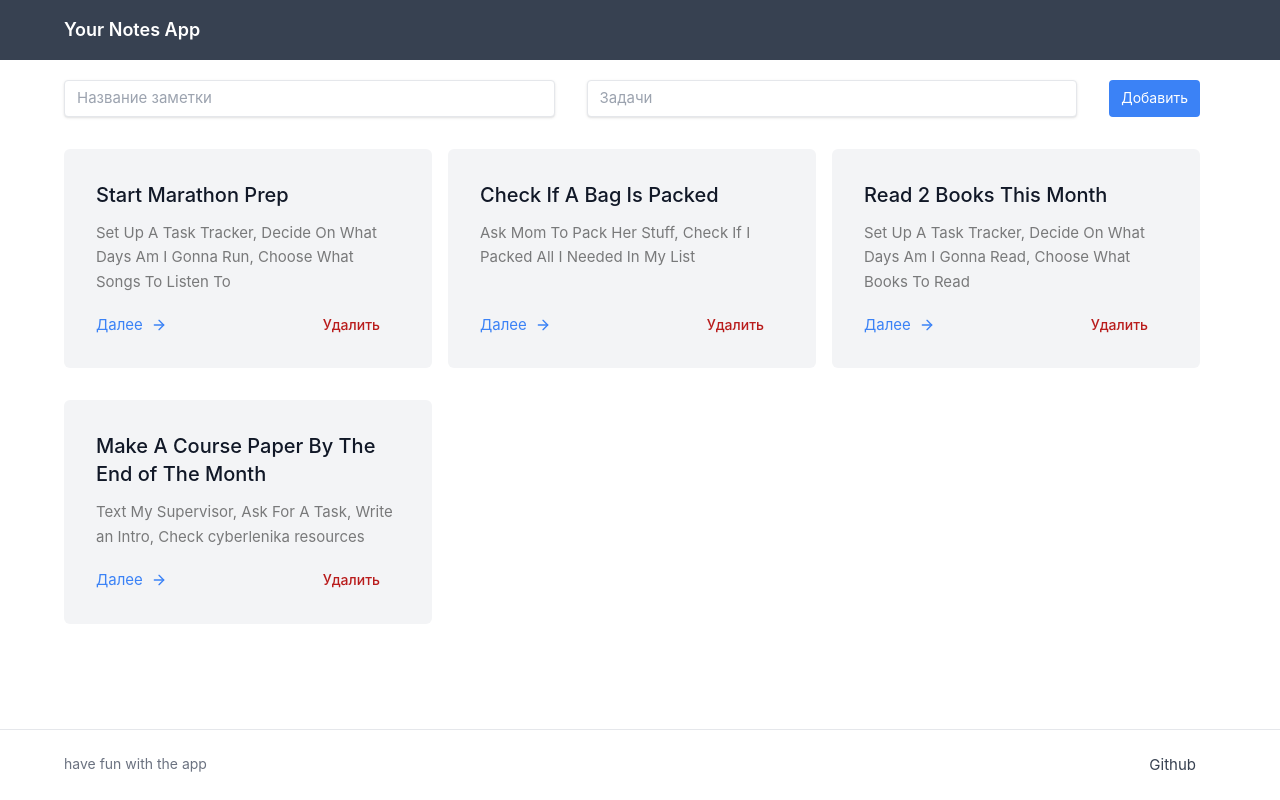
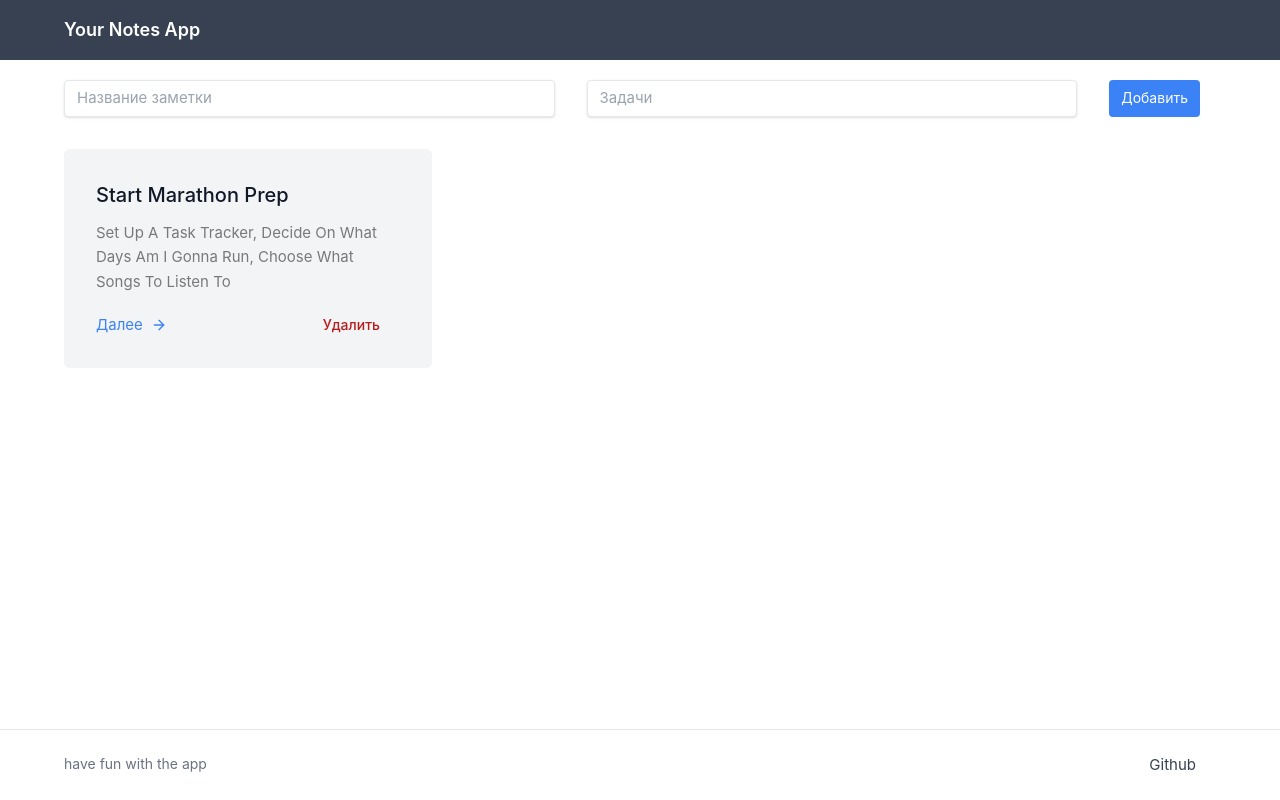
Before and after one commit to hellagirrl/todo-vue, a Vue app: page / in a window 1280 px wide. Built offline with nearby package versions, Linux system fonts and the light colour scheme.

Commit message:
feat: removing todos by index

```diff
--- a/src/stores/index.js
+++ b/src/stores/index.js
@@ -7,38 +7,47 @@ export const useUserStore = defineStore('userStore', {
         {
           name: 'Start Marathon Prep',
           todos: [
-            { name: 'Set Up A Task Tracker', completed: false },
-            { name: 'Decide On What Days Am I Gonna Run', completed: false },
-            { name: 'Choose What Songs To Listen To', completed: false },
-          ],
-        },
-        {
-          name: 'Check If A Bag Is Packed',
-          todos: [
-            { name: 'Ask Mom To Pack Her Stuff', completed: false },
             {
-              name: 'Check If I Packed All I Needed In My List',
+              name: 'Set Up A Task Tracker',
+              completed: false,
+            },
+            {
+              name: 'Decide On What Days Am I Gonna Run',
+              completed: false,
+            },
+            {
+              name: 'Choose What Songs To Listen To',
               completed: false,
             },
           ],
         },
-        {
-          name: 'Read 2 Books This Month',
-          todos: [
-            { name: 'Set Up A Task Tracker', completed: false },
-            { name: 'Decide On What Days Am I Gonna Read', completed: false },
-            { name: 'Choose What Books To Read', completed: false },
-          ],
-        },
-        {
-          name: 'Make A Course Paper By The End of The Month',
-          todos: [
-            { name: 'Text My Supervisor', completed: false },
-            { name: 'Ask For A Task', completed: false },
-            { name: 'Write an Intro', completed: false },
-            { name: 'Check cyberlenika resources', completed: false },
-          ],
-        },
+        // {
+        //   name: 'Check If A Bag Is Packed',
+        //   todos: [
+        //     { name: 'Ask Mom To Pack Her Stuff', completed: false },
+        //     {
+        //       name: 'Check If I Packed All I Needed In My List',
+        //       completed: false,
+        //     },
+        //   ],
+        // },
+        // {
+        //   name: 'Read 2 Books This Month',
+        //   todos: [
+        //     { name: 'Set Up A Task Tracker', completed: false },
+        //     { name: 'Decide On What Days Am I Gonna Read', completed: false },
+        //     { name: 'Choose What Books To Read', completed: false },
+        //   ],
+        // },
+        // {
+        //   name: 'Make A Course Paper By The End of The Month',
+        //   todos: [
+        //     { name: 'Text My Supervisor', completed: false },
+        //     { name: 'Ask For A Task', completed: false },
+        //     { name: 'Write an Intro', completed: false },
+        //     { name: 'Check cyberlenika resources', completed: false },
+        //   ],
+        // },
       ],
     };
   },
--- a/src/views/NoteView.vue
+++ b/src/views/NoteView.vue
@@ -57,9 +57,10 @@ const addNewTodo = () => {
 };
 
 const removeTodo = (todoToRemove) => {
-  currentNote.todos = currentNote.todos.filter(
-    (todo) => todo.name != todoToRemove.name
-  );
+  // currentNote.todos = currentNote.todos.filter(
+  //   (todo) => todo.name != todoToRemove.name
+  // );
+  currentNote.todos.splice(todoToRemove, 1);
 };
 
 const markAsDone = (doneTodo) => {
@@ -126,7 +127,7 @@ const markAsDone = (doneTodo) => {
             />
             <DeleteSVG
               class="svg-todo cursor-pointer opacity-50 hover:opacity-100"
-              @click.prevent="removeTodo(todo)"
+              @click.prevent="removeTodo(id)"
             />
           </div>
         </div>
```
Also changed, not shown: src/assets/icons/edit.svg (deleted).
